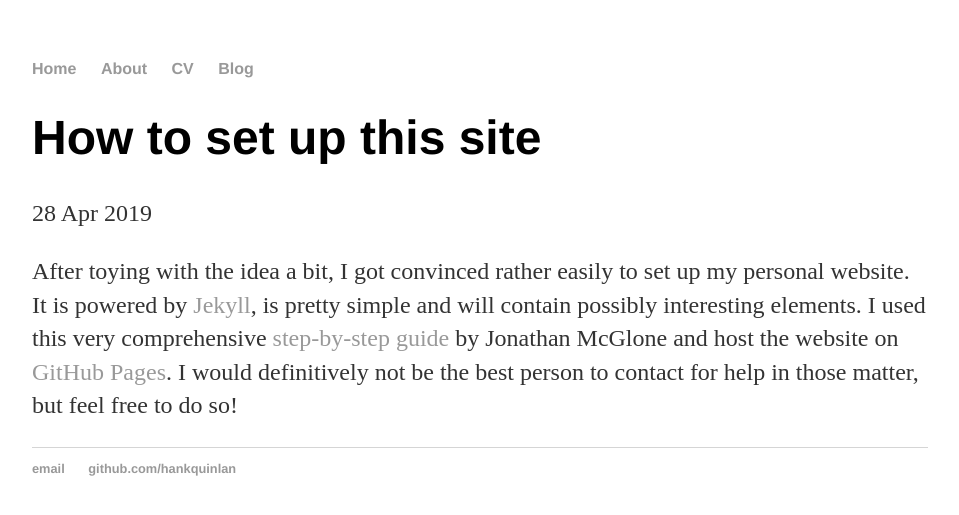
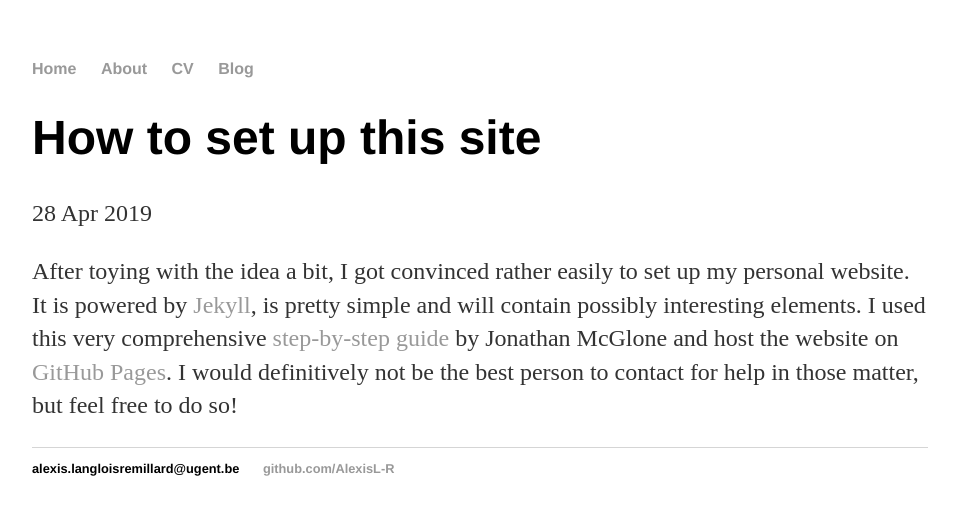
Before and after one commit to Shophikav/alexisl-r.github.io, a Jekyll site: the page built from _posts/2019-04-28-how-to-set-up-this-site.md, in a window 1280 px wide. Shown: the top 515 px of the page, without its empty margins (160-1119 px from the left). Built offline with Jekyll 4.4.1, drawn with Linux system fonts in a browser that asks for light colours.

Commit message:
Update default.html

```diff
--- a/_layouts/default.html
+++ b/_layouts/default.html
@@ -21,8 +21,8 @@
 			</div><!-- /.container -->
 			<footer>
 	    		<ul>
-	        		<li><a href="mailto:hankquinlanhub@gmail.com">email</a></li>
-	        		<li><a href="https://github.com/hankquinlan">github.com/hankquinlan</a></li>
+	        		<li>alexis.langloisremillard@ugent.be</li>
+	        		<li><a href="https://github.com/AlexisL-R">github.com/AlexisL-R</a></li>
 				</ul>
 			</footer>
 		</body>
```
